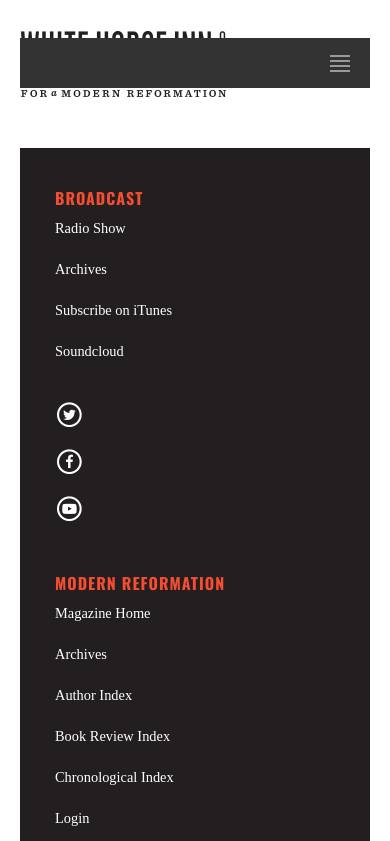
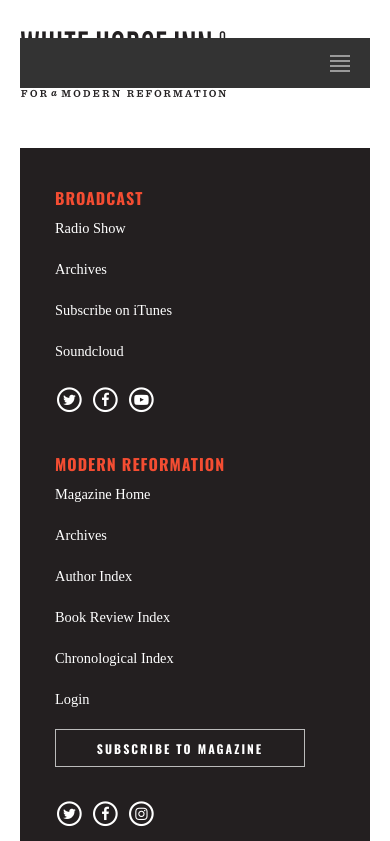
Before and after one commit to jgodbee/WHI, a plain HTML site: page elements.html in a window 390 px wide. Both pictures are taken after a click on the item 195 px from the left and 63 px from the top of the page. Shown: the top 841 px of the page. Drawn offline with nearby package versions, Linux system fonts and the light colour scheme; a web font is replaced by a local one.

Commit message:
Update jetmenu.css

```diff
--- a/css/jetmenu.css
+++ b/css/jetmenu.css
@@ -164,6 +164,27 @@
 .jetmenu > li.right{
 	float: right;
 }
+
+.jetmenu > li.right i {
+	color: #a0977a;
+	}
+
+.jetmenu > li.right ul.social li a i {
+	color: #fff;
+	}
+
+.jetmenu li > .megamenu ul.social {
+	margin-top: -15px;
+	width: 100%;
+	}
+
+.jetmenu li > .megamenu ul.social li {
+	float: left;
+	width: 30px;
+	display: inline-block;
+	margin: 0 6px 0 0;
+	}
+
 .jetmenu > li.right > .megamenu,
 .jetmenu > li.right > .megamenu.half-width,
 .jetmenu > li.right > .dropdown{
@@ -192,7 +213,6 @@
 }
 .jetmenu > li.showhide span.title{
 	margin: 15px 0 0 25px;
-	font-family: 'Open Sans', sans-serif;
 	float: left;
 }
 .jetmenu > li.showhide span.icon{
@@ -269,6 +289,7 @@
 		-webkit-box-sizing: border-box;
 		-moz-box-sizing: border-box;
 		box-sizing: border-box;
+		clear: both;
 	}
 	.jetmenu > li > .megamenu .row:first-child  [class*="col"]:first-child {
 		margin-top: 0;
```
